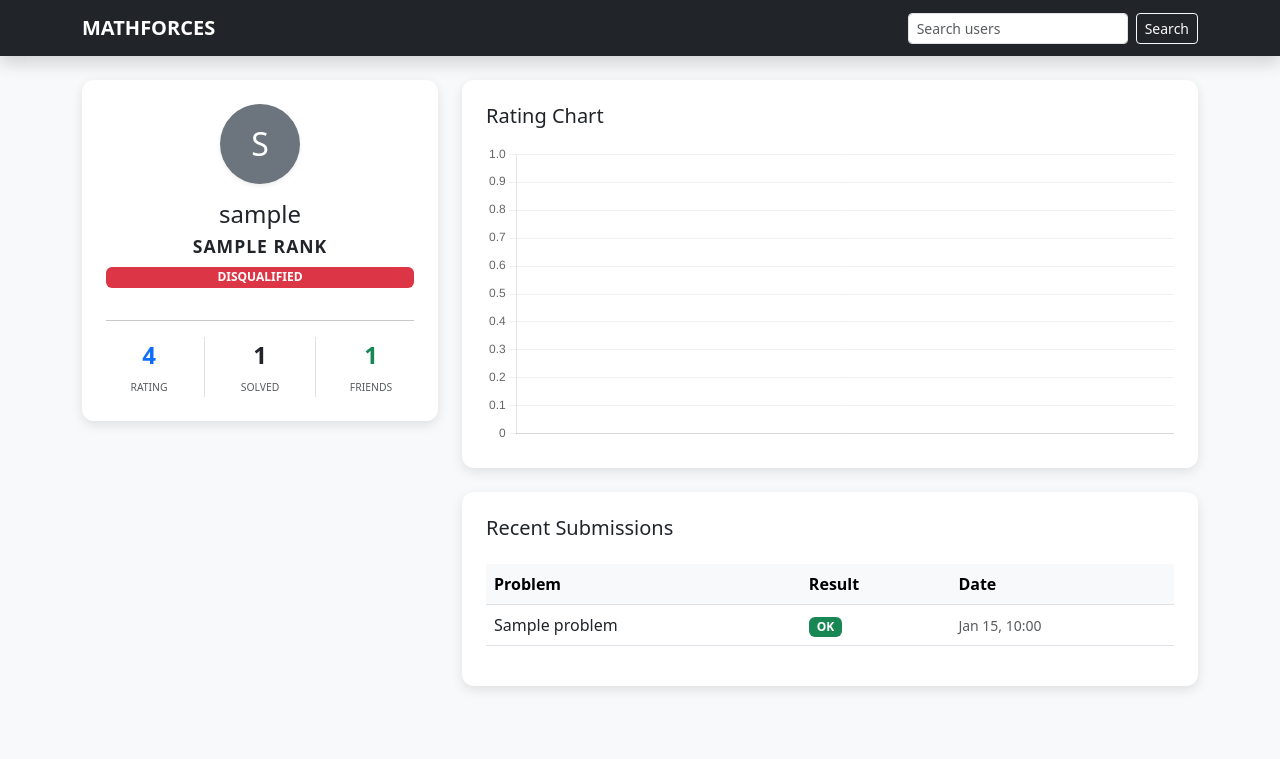
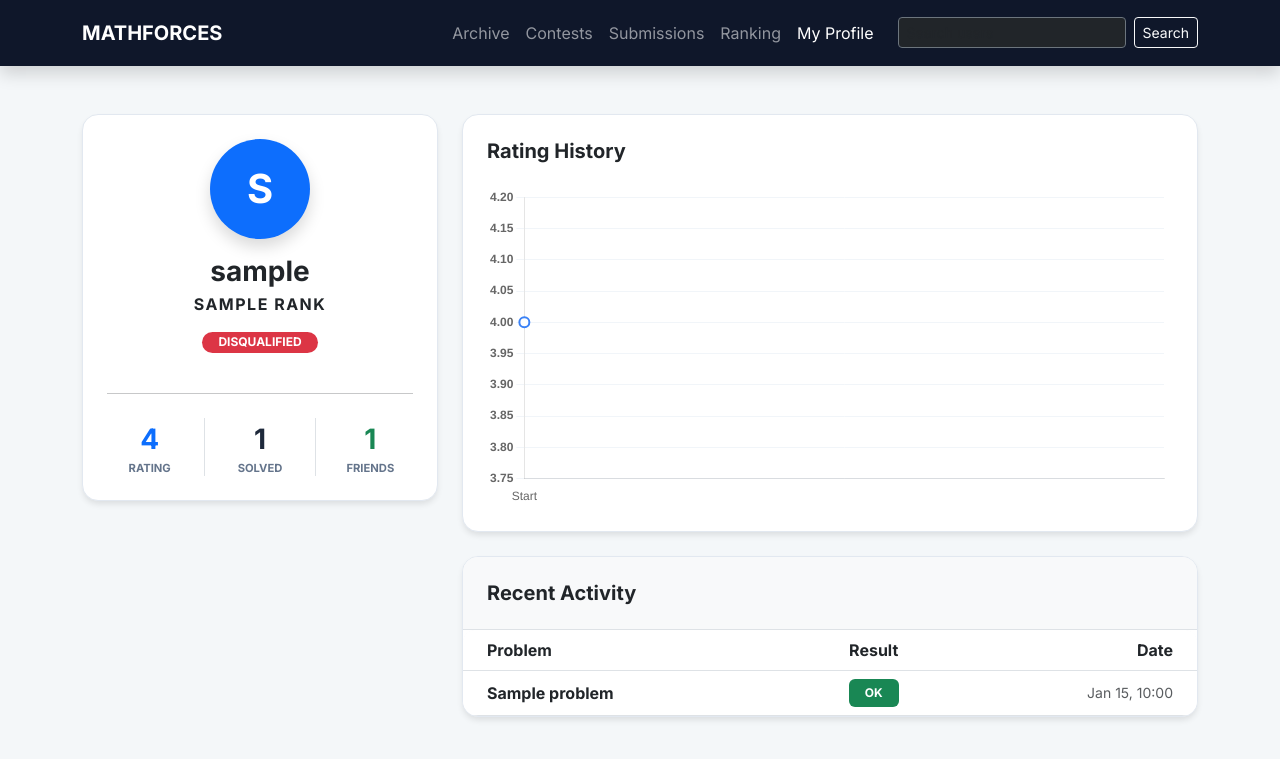
Before and after one commit to HASGITH/Mathforces, a Django app: page /archive/profile/ in a window 1280 px wide. Shown: the top 759 px of the page. Run offline with Django 5.2, Linux system fonts and the light colour scheme; a user stored in the database is signed in; tables that the repository leaves empty hold one stand-in row (values such as "Sample post").

Commit message:
Fix rating history chart and upgrade profile UI to match archive style

```diff
--- a/archive/templates/archive/profile.html
+++ b/archive/templates/archive/profile.html
@@ -4,77 +4,92 @@
     <meta charset="UTF-8">
     <title>{{ target_user.username }}'s Profile - Mathforces</title>
     <link href="https://cdn.jsdelivr.net/npm/bootstrap@5.3.0/dist/css/bootstrap.min.css" rel="stylesheet">
+    <link href="https://fonts.googleapis.com/css2?family=Inter:wght@400;500;600;700&display=swap" rel="stylesheet">
     <script src="https://cdn.jsdelivr.net/npm/chart.js"></script>
     <style>
-        .rating-number { font-size: 1.5rem; font-weight: bold; }
-        .rank-title { font-size: 1.1rem; text-transform: uppercase; letter-spacing: 1px; }
-        .card { border-radius: 12px; border: none; box-shadow: 0 4px 12px rgba(0,0,0,0.1); }
-        .btn-friend { border-radius: 20px; padding: 5px 20px; transition: 0.3s; }
-        .stat-link { text-decoration: none; color: inherit; transition: 0.2s; }
-        .stat-link:hover { opacity: 0.7; }
+        body { font-family: 'Inter', sans-serif; background-color: #f4f7f9; color: #334155; }
+        .navbar { background-color: #0f172a !important; padding: 0.8rem 0; }
+        .card { border-radius: 16px; border: 1px solid #e2e8f0; box-shadow: 0 4px 6px -1px rgba(0,0,0,0.1); }
+        .rating-number { font-size: 1.75rem; font-weight: 800; color: #1e293b; }
+        .rank-title { font-size: 1rem; text-transform: uppercase; letter-spacing: 1.5px; font-weight: 700; }
+        .btn-friend { border-radius: 12px; font-weight: 600; transition: 0.2s; }
+        .stat-label { font-size: 0.7rem; text-transform: uppercase; color: #64748b; font-weight: 700; }
+        .table thead { background-color: #f8fafc; }
+        .table { border-radius: 12px; overflow: hidden; }
     </style>
 </head>
-<body class="bg-light">
-    <nav class="navbar navbar-expand-lg navbar-dark bg-dark mb-4 shadow">
+<body>
+    <nav class="navbar navbar-expand-lg navbar-dark mb-5 shadow">
         <div class="container">
-            <a class="navbar-brand" href="{% url 'problem_list' %}"><b>MATHFORCES</b></a>
-            <form class="d-flex ms-auto" action="{% url 'user_search' %}" method="GET">
-                <input class="form-control form-control-sm me-2" type="search" name="q" placeholder="Search users">
-                <button class="btn btn-outline-light btn-sm" type="submit">Search</button>
-            </form>
+            <a class="navbar-brand fw-bold" href="{% url 'problem_list' %}">MATHFORCES</a>
+            <div class="collapse navbar-collapse">
+                <div class="navbar-nav ms-auto">
+                    <a class="nav-link" href="{% url 'problem_list' %}">Archive</a>
+                    <a class="nav-link" href="{% url 'contest_list' %}">Contests</a>
+                    <a class="nav-link" href="{% url 'submission_list' %}">Submissions</a>
+                    <a class="nav-link" href="{% url 'ranking' %}">Ranking</a>
+                    <a class="nav-link active" href="{% url 'profile_view' %}">My Profile</a>
+                </div>
+                <form class="d-flex ms-3" action="{% url 'user_search' %}" method="GET">
+                    <input class="form-control form-control-sm me-2 bg-dark text-white border-secondary" type="search" name="q" placeholder="Search users">
+                    <button class="btn btn-outline-light btn-sm" type="submit">Search</button>
+                </form>
+            </div>
         </div>
     </nav>
 
     <div class="container">
-        <div class="row">
+        <div class="row g-4">
             <div class="col-md-4">
-                <div class="card p-4 text-center mb-4">
+                <div class="card p-4 text-center">
                     <div class="mb-3">
-                        <div class="bg-secondary text-white rounded-circle d-inline-flex align-items-center justify-content-center shadow-sm" style="width: 80px; height: 80px; font-size: 2rem;">
+                        <div class="bg-primary text-white rounded-circle d-inline-flex align-items-center justify-content-center shadow" style="width: 100px; height: 100px; font-size: 2.5rem; font-weight: 800;">
                             {{ target_user.username|first|upper }}
                         </div>
                     </div>
 
-                    <h4 class="mb-1">{{ target_user.username }}</h4>
+                    <h3 class="fw-bold mb-1">{{ target_user.username }}</h3>
 
-                    <div class="mb-2">
+                    <div class="mb-3">
                         {% if rank %}
-                            <span class="rank-title fw-bold" style="color: {{ rank.color_code }};">{{ rank.title }}</span>
+                            <span class="rank-title" style="color: {{ rank.color_code }};">{{ rank.title }}</span>
                         {% else %}
-                            <span class="text-muted small">NEWBIE</span>
+                            <span class="text-muted fw-bold">NEWBIE</span>
                         {% endif %}
                     </div>
 
                     {% if request.user.is_authenticated and request.user != target_user %}
                         <form action="{% url 'toggle_friend' target_user.username %}" method="POST" class="mb-3">
                             {% csrf_token %}
-                            <button type="submit" class="btn btn-sm {% if is_friend %}btn-outline-danger{% else %}btn-primary{% endif %} btn-friend w-100">
-                                {% if is_friend %}Remove Friend{% else %}Add Friend{% endif %}
+                            <button type="submit" class="btn w-100 btn-friend {% if is_friend %}btn-outline-danger{% else %}btn-primary{% endif %}">
+                                {% if is_friend %}− Remove Friend{% else %}+ Add Friend{% endif %}
                             </button>
                         </form>
                     {% endif %}
 
-                    {% if profile.is_disqualified %}
-                        <span class="badge bg-danger mb-3">DISQUALIFIED</span>
-                    {% else %}
-                        <span class="badge bg-success mb-3">ACTIVE</span>
-                    {% endif %}
+                    <div class="d-flex justify-content-center gap-2 mb-3">
+                        {% if profile.is_disqualified %}
+                            <span class="badge bg-danger rounded-pill px-3">DISQUALIFIED</span>
+                        {% else %}
+                            <span class="badge bg-success rounded-pill px-3">ACTIVE</span>
+                        {% endif %}
+                    </div>
 
-                    <hr>
+                    <hr class="my-4">
 
-                    <div class="row text-center">
+                    <div class="row">
                         <div class="col">
                             <div class="rating-number text-primary">{{ profile.rating }}</div>
-                            <small class="text-muted text-uppercase" style="font-size: 0.65rem;">Rating</small>
+                            <div class="stat-label">Rating</div>
                         </div>
                         <div class="col border-start border-end">
                             <div class="rating-number">{{ solved_count }}</div>
-                            <small class="text-muted text-uppercase" style="font-size: 0.65rem;">Solved</small>
+                            <div class="stat-label">Solved</div>
                         </div>
                         <div class="col">
-                            <a href="{% url 'friends_list' %}" class="stat-link">
+                            <a href="{% url 'friends_list' %}" class="text-decoration-none">
                                 <div class="rating-number text-success">{{ target_user.profile.friends.count }}</div>
-                                <small class="text-muted text-uppercase" style="font-size: 0.65rem;">Friends</small>
+                                <div class="stat-label">Friends</div>
                             </a>
                         </div>
                     </div>
@@ -83,40 +98,46 @@
 
             <div class="col-md-8">
                 <div class="card p-4 mb-4">
-                    <h5 class="mb-3">Rating Chart</h5>
-                    <div style="height: 300px;">
+                    <h5 class="fw-bold mb-4">Rating History</h5>
+                    <div style="height: 320px;">
                         <canvas id="ratingChart"></canvas>
                     </div>
                 </div>
 
-                <div class="card p-4">
-                    <h5 class="mb-4">Recent Submissions</h5>
+                <div class="card p-0 overflow-hidden">
+                    <div class="p-4 border-bottom bg-light">
+                        <h5 class="fw-bold mb-0">Recent Activity</h5>
+                    </div>
                     <div class="table-responsive">
-                        <table class="table table-hover align-middle">
-                            <thead class="table-light">
+                        <table class="table table-hover align-middle mb-0">
+                            <thead>
                                 <tr>
-                                    <th>Problem</th>
-                                    <th>Result</th>
-                                    <th>Date</th>
+                                    <th class="ps-4">Problem</th>
+                                    <th class="text-center">Result</th>
+                                    <th class="text-end pe-4">Date</th>
                                 </tr>
                             </thead>
                             <tbody>
                                 {% for sub in submissions %}
                                 <tr>
-                                    <td><a href="{% url 'problem_detail' sub.problem.id %}" class="text-decoration-none text-dark fw-medium">{{ sub.problem.title }}</a></td>
-                                    <td>
+                                    <td class="ps-4">
+                                        <a href="{% url 'problem_detail' sub.problem.id %}" class="text-decoration-none text-dark fw-bold">
+                                            {{ sub.problem.title }}
+                                        </a>
+                                    </td>
+                                    <td class="text-center">
                                         <a href="{% url 'submission_detail' sub.id %}" class="text-decoration-none">
                                             {% if sub.is_correct %}
-                                                <span class="badge bg-success">OK</span>
+                                                <span class="badge bg-success py-2 px-3">OK</span>
                                             {% else %}
-                                                <span class="badge bg-danger">WA</span>
+                                                <span class="badge bg-danger py-2 px-3">WA</span>
                                             {% endif %}
                                         </a>
                                     </td>
-                                    <td class="text-muted small">{{ sub.submitted_at|date:"M d, H:i" }}</td>
+                                    <td class="text-end pe-4 text-muted small">{{ sub.submitted_at|date:"M d, H:i" }}</td>
                                 </tr>
                                 {% empty %}
-                                <tr><td colspan="3" class="text-center py-4 text-muted">No submissions yet</td></tr>
+                                <tr><td colspan="3" class="text-center py-5 text-muted">No activity yet</td></tr>
                                 {% endfor %}
                             </tbody>
                         </table>
@@ -127,36 +148,58 @@
     </div>
 
     <script>
-        const ratingLabels = [{% for entry in target_user.ratinghistory_set.all %}"{{ entry.contest.title|truncatechars:10 }}",{% endfor %}];
-        const ratingData = [{% for entry in target_user.ratinghistory_set.all %}{{ entry.rating }},{% endfor %}];
+        // Сбор данных для графика
+        const ratingLabels = [
+            {% for entry in target_user.ratinghistory_set.all %}
+                "{{ entry.contest.title|truncatechars:12 }}",
+            {% endfor %}
+        ];
+        const ratingData = [
+            {% for entry in target_user.ratinghistory_set.all %}
+                {{ entry.rating }},
+            {% endfor %}
+        ];
 
         const ctx = document.getElementById('ratingChart').getContext('2d');
+
+        // Если данных нет, график будет пустым, но не упадет
         new Chart(ctx, {
             type: 'line',
             data: {
-                labels: ratingLabels,
+                labels: ratingLabels.length ? ratingLabels : ["Start"],
                 datasets: [{
                     label: 'Rating',
-                    data: ratingData,
-                    borderColor: '#0d6efd',
-                    backgroundColor: 'rgba(13, 110, 253, 0.1)',
-                    borderWidth: 3,
-                    pointBackgroundColor: '#0d6efd',
-                    pointRadius: 4,
+                    data: ratingData.length ? ratingData : [{{ profile.rating }}],
+                    borderColor: '#3b82f6',
+                    backgroundColor: 'rgba(59, 130, 246, 0.1)',
+                    borderWidth: 4,
+                    pointBackgroundColor: '#fff',
+                    pointBorderColor: '#3b82f6',
+                    pointBorderWidth: 2,
+                    pointRadius: 5,
+                    pointHoverRadius: 7,
                     fill: true,
-                    tension: 0.3
+                    tension: 0.4
                 }]
             },
             options: {
                 responsive: true,
                 maintainAspectRatio: false,
                 scales: {
-                    y: { beginAtZero: false, grid: { color: '#f0f0f0' } },
+                    y: {
+                        beginAtZero: false,
+                        grid: { color: '#f1f5f9' },
+                        ticks: { font: { weight: '600' } }
+                    },
                     x: { grid: { display: false } }
                 },
                 plugins: {
                     legend: { display: false },
-                    tooltip: { backgroundColor: '#333' }
+                    tooltip: {
+                        padding: 12,
+                        backgroundColor: '#0f172a',
+                        titleFont: { size: 14, weight: 'bold' }
+                    }
                 }
             }
         });
```
